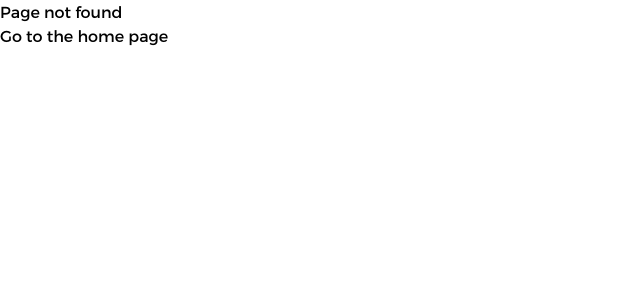
After one commit to thec3uk/c3-sites, a Django app: template templates/404.html in a window 1280 px wide. The commit adds this page. Shown: the top 300 px of the page, without its empty margins (0-640 px from the left). Run offline with Django 5.2, Linux system fonts and the light colour scheme; the template is opened without the code that fills it, so the values that code supplies are empty; style sheets or scripts are compiled from the project's sources.

Commit message:
Phase 3 M1: 404.html for every site; seo block in base
Co-Authored-By: Claude Opus 5.5 <noreply@anthropic.com>
Claude-Session: https://claude.ai/code/session_0176vLXEFBLb9duvEdV8WgpY

```diff
--- a/pages/views.py
+++ b/pages/views.py
@@ -16,3 +16,7 @@ def page_paths():
     for page in site_pages():
         if page.url != "/":
             yield {"path": page.url.strip("/")}
+
+
+def not_found_view(request):
+    return render(request, "404.html", status=404)
--- /dev/null
+++ b/templates/404.html
@@ -0,0 +1,4 @@
+{% extends "base.html" %}
+{% block seo %}<title>Page not found{% if site_config.fields.title %} | {{ site_config.fields.title }}{% endif %}</title>
+  <meta name="robots" content="noindex">{% endblock %}
+{% block body %}<main><h1>Page not found</h1><p><a href="/">Go to the home page</a></p></main>{% endblock %}
--- a/templates/base.html
+++ b/templates/base.html
@@ -3,7 +3,7 @@
 <head>
   <meta charset="utf-8">
   <meta name="viewport" content="width=device-width, initial-scale=1">
-  <title>{% block title %}{% if site_config.fields.title %}{{ site_config.fields.title }} : {% endif %}{{ page.title }}{% endblock %}</title>
+  {% block seo %}<title>{% block title %}{% if site_config.fields.title %}{{ site_config.fields.title }} : {% endif %}{{ page.title }}{% endblock %}</title>
   {% with config=site_config.fields %}{% if config %}
   <meta name="description" content="{{ config.description }}">
   <meta name="application-name" content="{{ config.short_title }}">
@@ -13,7 +13,7 @@
   <meta name="twitter:card" content="summary_large_image">
   <meta name="twitter:creator" content="{{ config.twitter_username }}">
   {% endif %}{% endwith %}
-  <link rel="canonical" href="https://{{ site.domain }}{{ page.url }}">
+  <link rel="canonical" href="https://{{ site.domain }}{{ page.url }}">{% endblock %}
   <link rel="icon" href="/favicon.ico">
   <link rel="stylesheet" href="{% static 'css/site.css' %}">
   {% block head %}{% endblock %}
```
Also changed, not shown: config/urls.py (+10 -1 lines), tests/conftest.py (added, +13 -0 lines), tests/test_not_found.py (added, +16 -0 lines).
